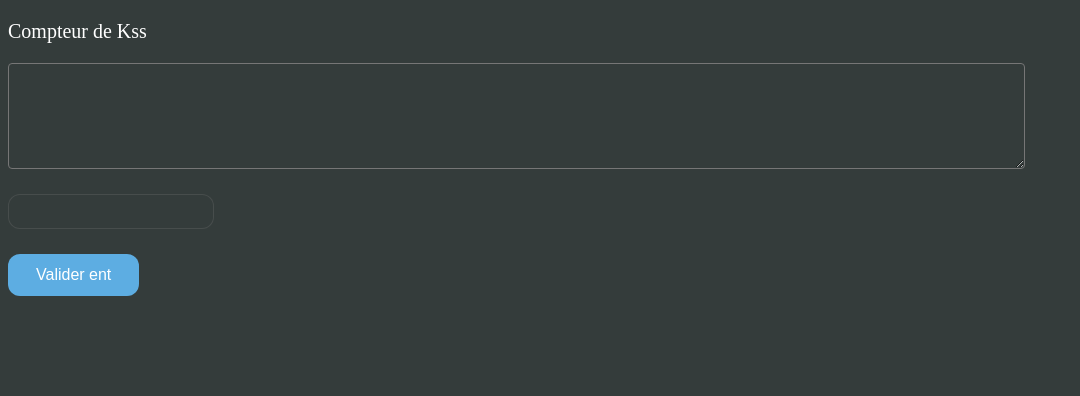
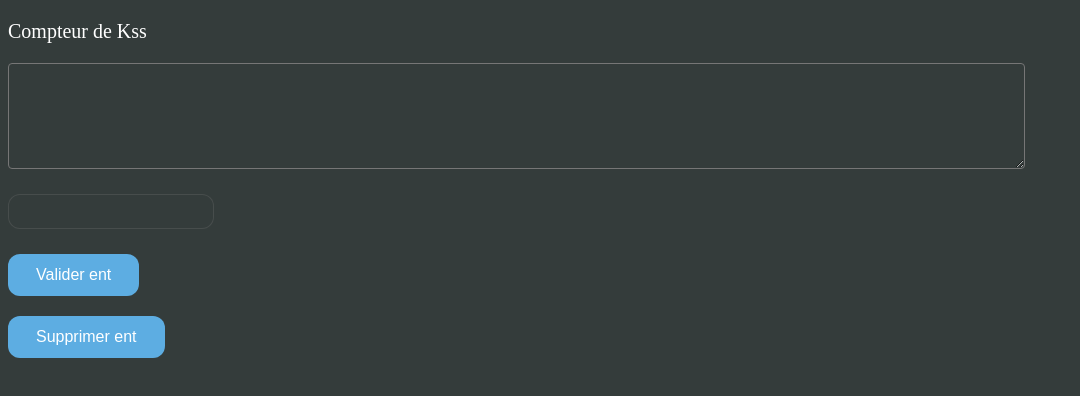
Before and after one commit to MarkelVI/Kss, a plain HTML site: page index.html in a window 1280 px wide. Shown: the whole page, without its empty margins (0-1080 px from the left). Drawn offline with Linux system fonts and the light colour scheme.

Commit message:
Update index.html

```diff
--- a/index.html
+++ b/index.html
@@ -22,6 +22,8 @@
 
   <p><button class="button" onclick="getVal();">Valider ent</button></p>
 
+  <p><button class="button" onclick="supprimer();">Supprimer ent</button></p>
+
 
   <script src="main.js"></script>
 </body>
```
